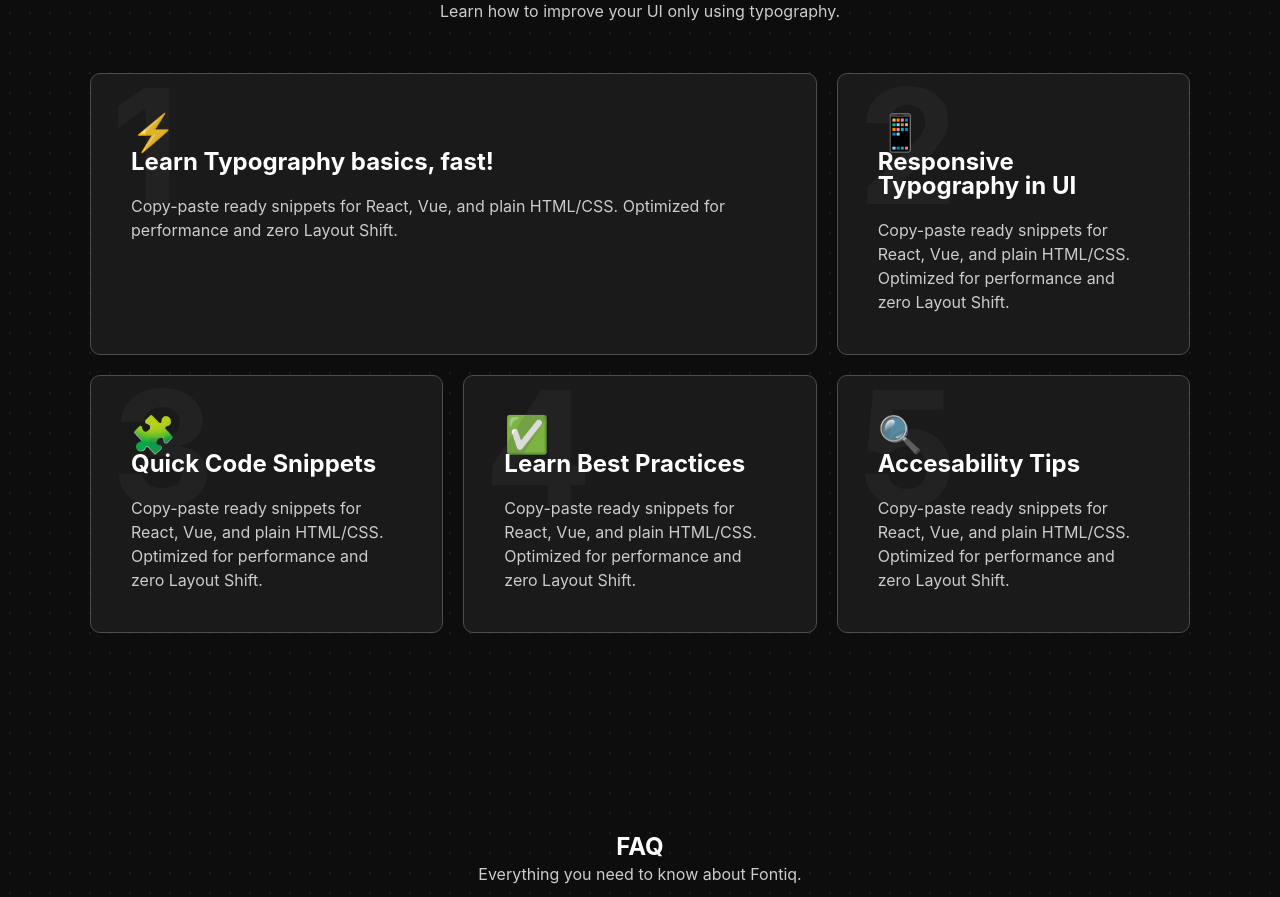
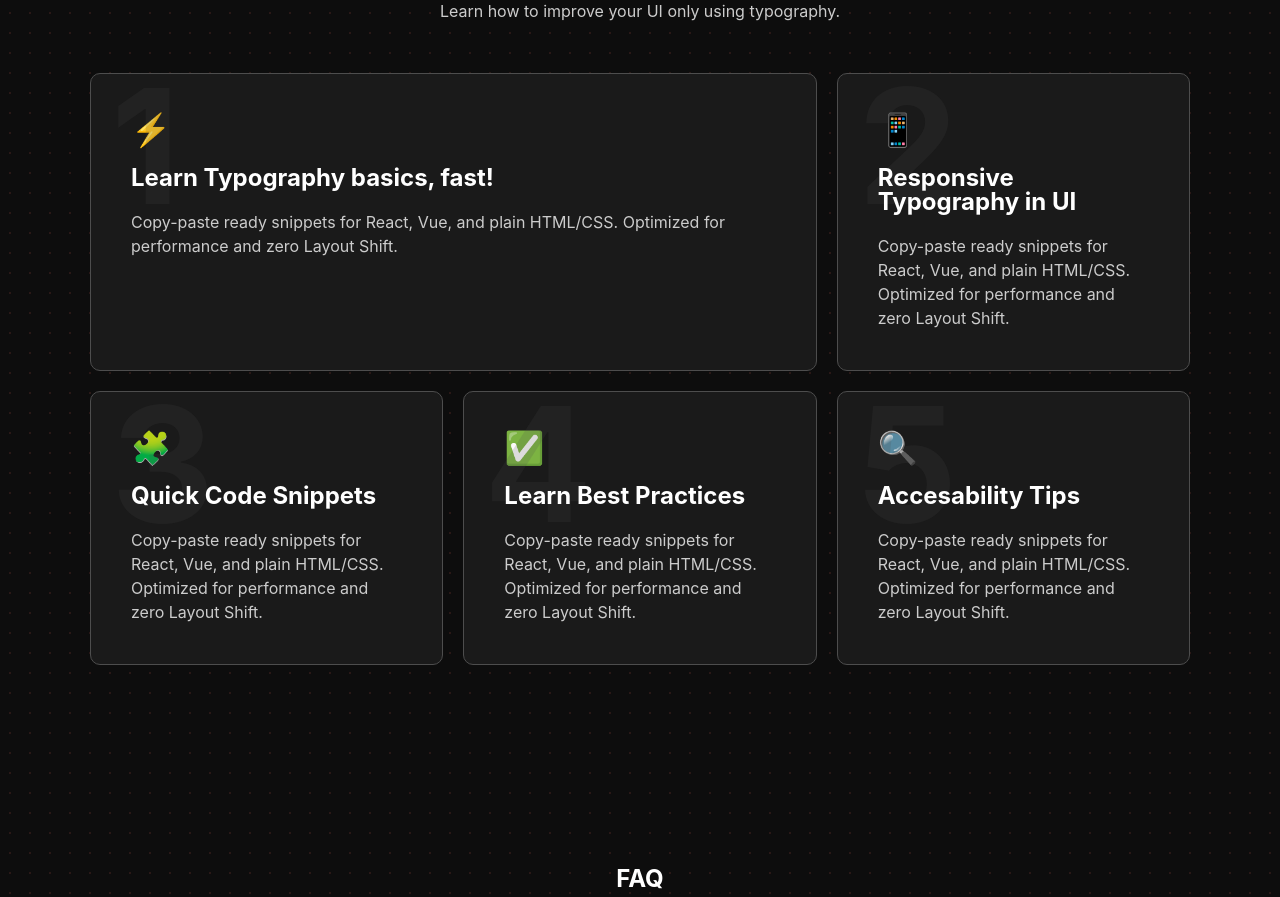
Before and after one commit to Johnson-Berisha/typography, a Next.js app: page /homepage-comingsoon in a window 1280 px wide. Shown: the part 1237-2134 px from the top of the page. Built offline with nearby package versions, Linux system fonts and the light colour scheme; no server answers.

Commit message:
added emojis to the cards

```diff
--- a/src/app/homepage-comingsoon/styles.css
+++ b/src/app/homepage-comingsoon/styles.css
@@ -525,6 +525,10 @@ ul li .nav-link:hover {
   position: relative;
   z-index: 1;
 }
+.fact-card h1 {
+  font-size: 2rem;
+    margin-bottom: 20px;
+}
 
 .fact-card span {
   position: absolute;
```
